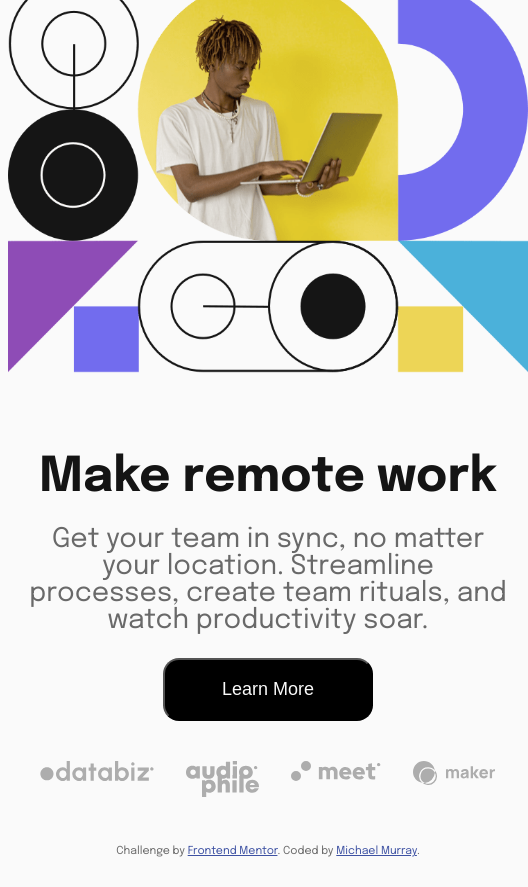
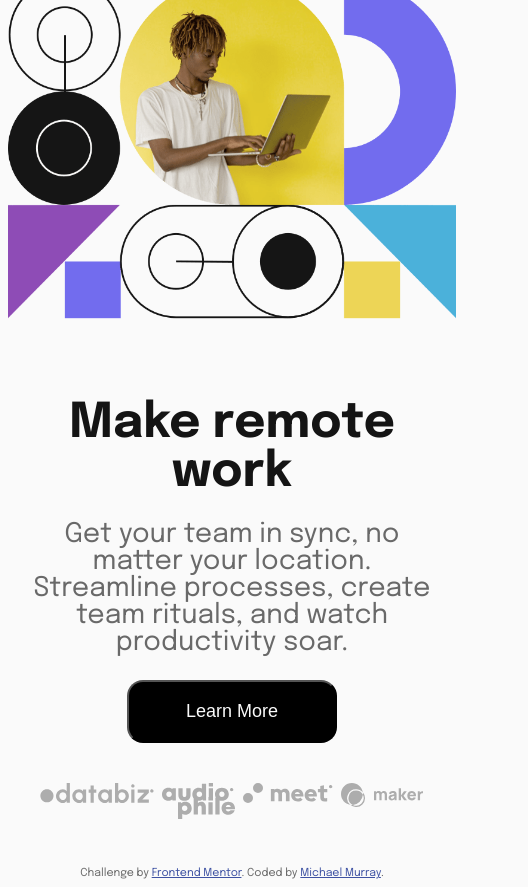
Before and after one commit to MURRAY122/intro-section-with-dropdown-navigation-main, a plain HTML site: page index.html in a window 390 px wide. Shown: the part 57-944 px from the top of the page, 528 px wide, since content can reach past the window. Before the commit the page ends 922 px from the top, so only its background shows below. Drawn offline with Linux system fonts and the light colour scheme.

Commit message:
css update

```diff
--- a/main.css
+++ b/main.css
@@ -260,8 +260,9 @@ main{
 }
 
 .clients{
-    display: inline-flex;
+    display: flex;
     justify-content: space-between;
+    padding: 1rem;
 }
 
 /*  Section - Image  */
@@ -281,14 +282,14 @@ img{
     .intro__title{
         margin: 2rem 0 0 0;
         font-size: 3rem;
+        text-align: center;
     }
 
     .intro__desc{
         text-align: center;
     }
     .clients{
-        gap: 2rem;
-        padding: 1rem;
+        gap: .5rem;
     }
 
     img{
```
